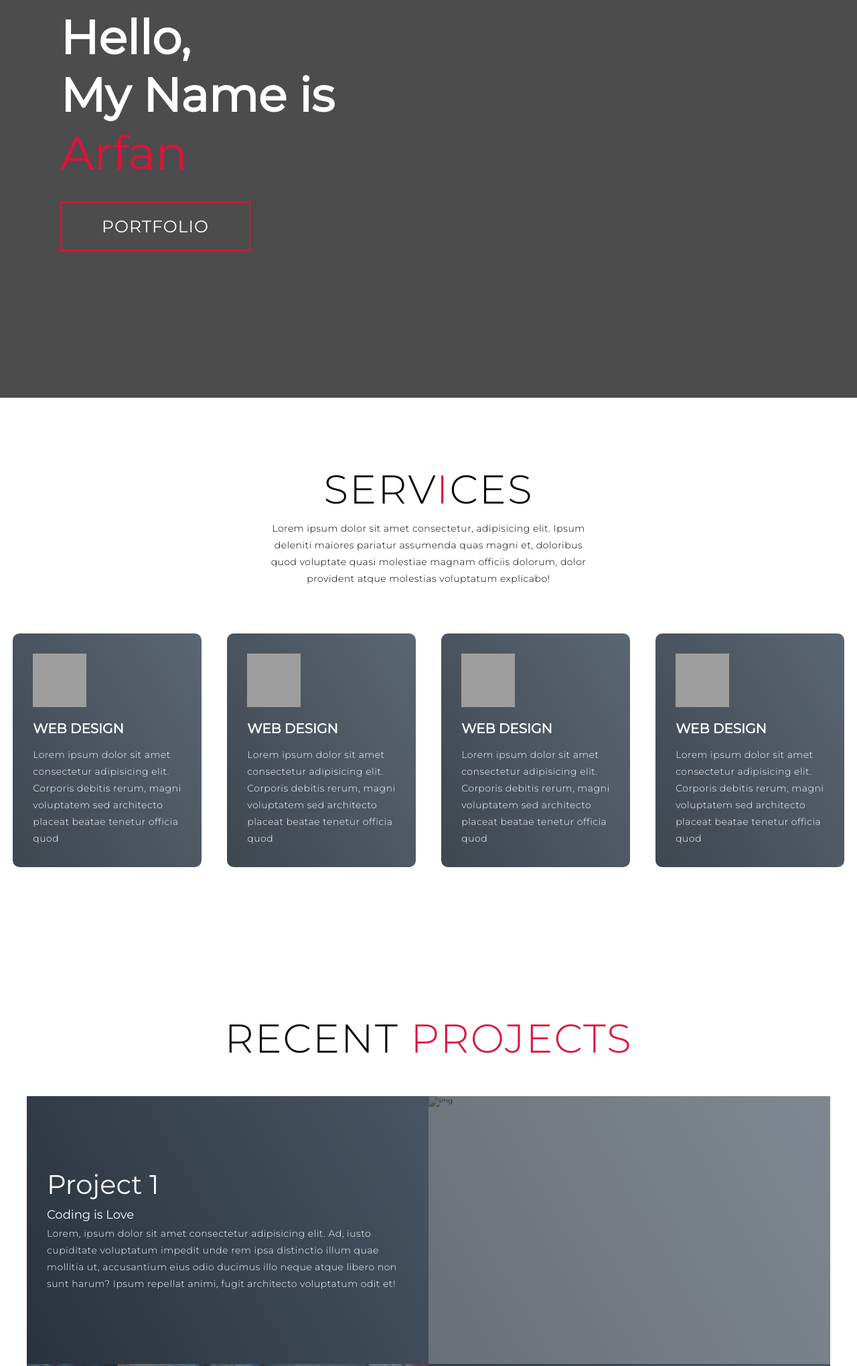
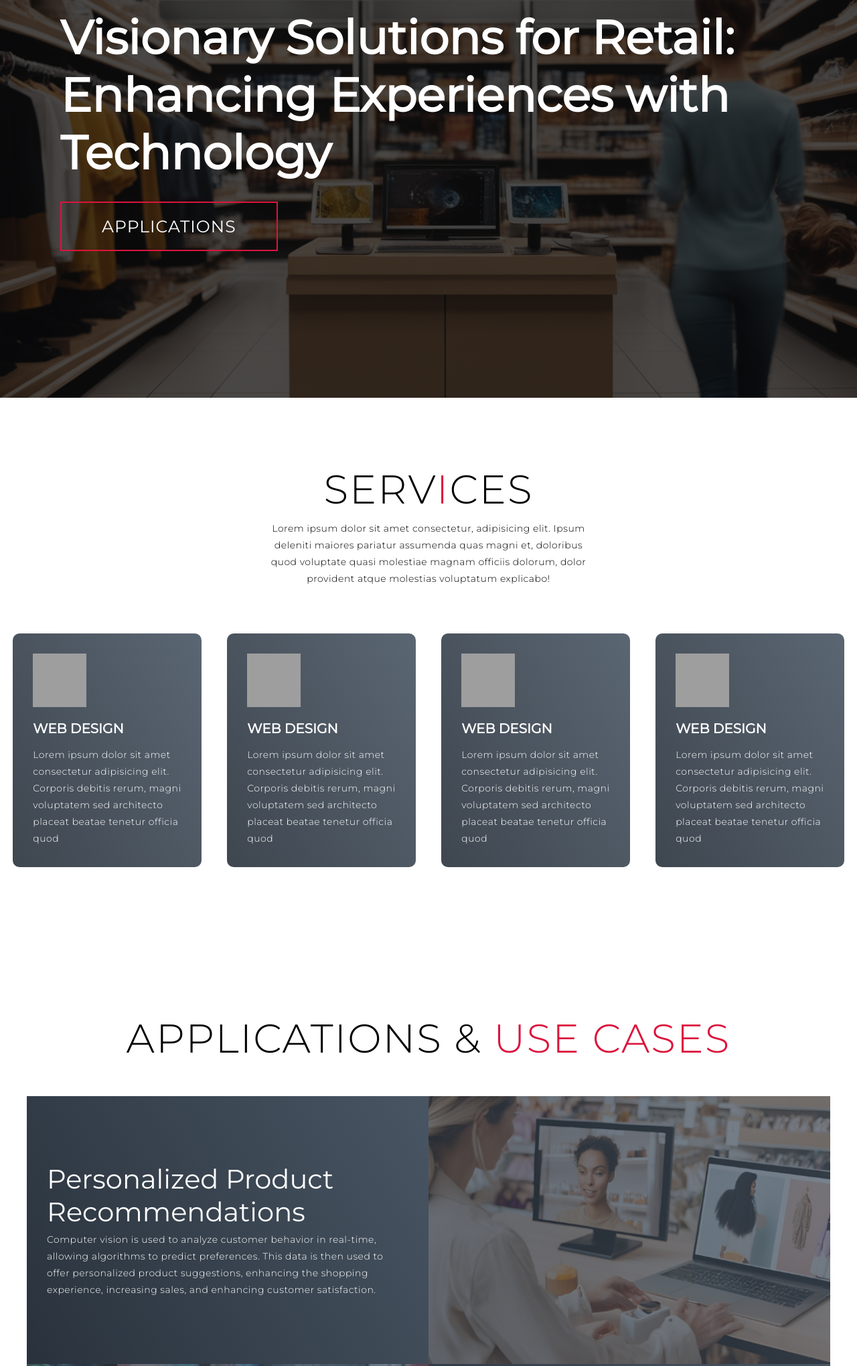
Before and after one commit to Trushna-39/Computer-Vision-in-Retail, a website: page index.html in a window 1280 px wide. Shown: the part 206-2246 px from the top of the page at 67% size. Drawn offline with Linux system fonts and the light colour scheme; grey boxes are pictures that could not be loaded.

Commit message:
Home Page Updates

```diff
--- a/index.html
+++ b/index.html
@@ -24,7 +24,7 @@
             <ul>
               <li><a href="#hero" data-after="Home">Home</a></li>
               <li><a href="#services" data-after="Service">Services</a></li>
-              <li><a href="#projects" data-after="Projects">Projects</a></li>
+              <li><a href="#projects" data-after="Projects">Applications</a></li>
               <li><a href="#about" data-after="About">About</a></li>
               <li><a href="#contact" data-after="Contact">Contact</a></li>
             </ul>
@@ -35,13 +35,13 @@
     <!-- End Header -->
 
     <!-- Hero Section  -->
-    <section id="hero">
+    <section id="hero" style="background-image: url(images/banner.jpg);">
       <div class="hero container">
         <div>
-          <h1>Hello, <span></span></h1>
-          <h1>My Name is <span></span></h1>
-          <h1>Arfan <span></span></h1>
-          <a href="#projects" type="button" class="cta">Portfolio</a>
+          <h1>Visionary Solutions for Retail: <span></span></h1>
+          <!--<h1>My Name is <span></span></h1>-->
+          <h1>Enhancing Experiences with Technology<span></span></h1>
+          <a href="#projects" type="button" class="cta">Applications</a>
         </div>
       </div>
     </section>
@@ -121,23 +121,22 @@
     <section id="projects">
       <div class="projects container">
         <div class="projects-header">
-          <h1 class="section-title">Recent <span>Projects</span></h1>
+          <h1 class="section-title">Applications & <span>Use Cases</span></h1>
         </div>
         <div class="all-projects">
           <div class="project-item">
             <div class="project-info">
-              <h1>Project 1</h1>
-              <h2>Coding is Love</h2>
+              <h1>Personalized Product Recommendations</h1>
+              <!--<h2>Coding is Love</h2>-->
               <p>
-                Lorem, ipsum dolor sit amet consectetur adipisicing elit. Ad,
-                iusto cupiditate voluptatum impedit unde rem ipsa distinctio
-                illum quae mollitia ut, accusantium eius odio ducimus illo neque
-                atque libero non sunt harum? Ipsum repellat animi, fugit
-                architecto voluptatum odit et!
+                Computer vision is used to analyze customer behavior
+                in real-time, allowing algorithms to predict preferences.
+                This data is then used to offer personalized product suggestions,
+                enhancing the shopping experience, increasing sales, and enhancing customer satisfaction.
               </p>
             </div>
             <div class="project-img">
-              <img src="./img/img-1.png" alt="img" />
+              <img src="images/image.png" alt="img" />
             </div>
           </div>
           <div class="project-item">
```
Also changed, not shown: images/banner.jpg (added), images/image.png (added).
